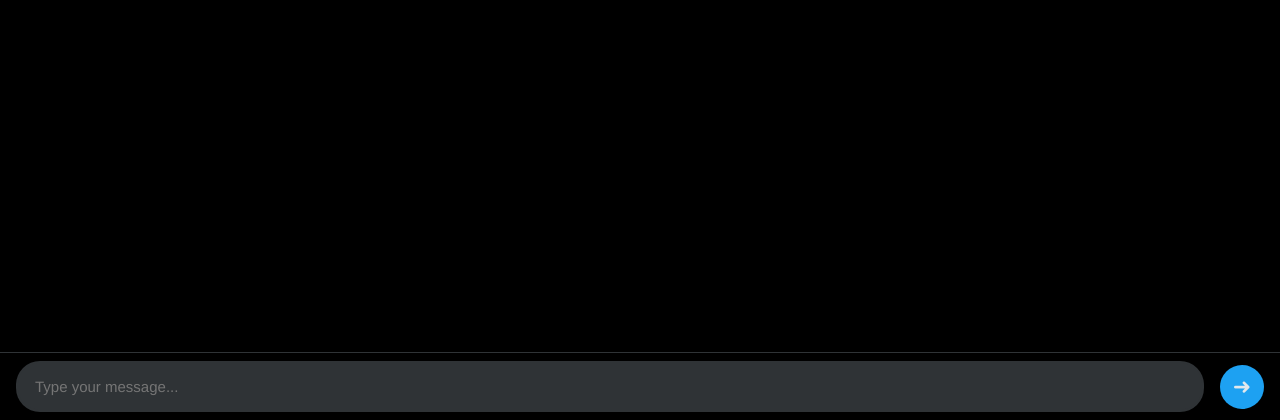
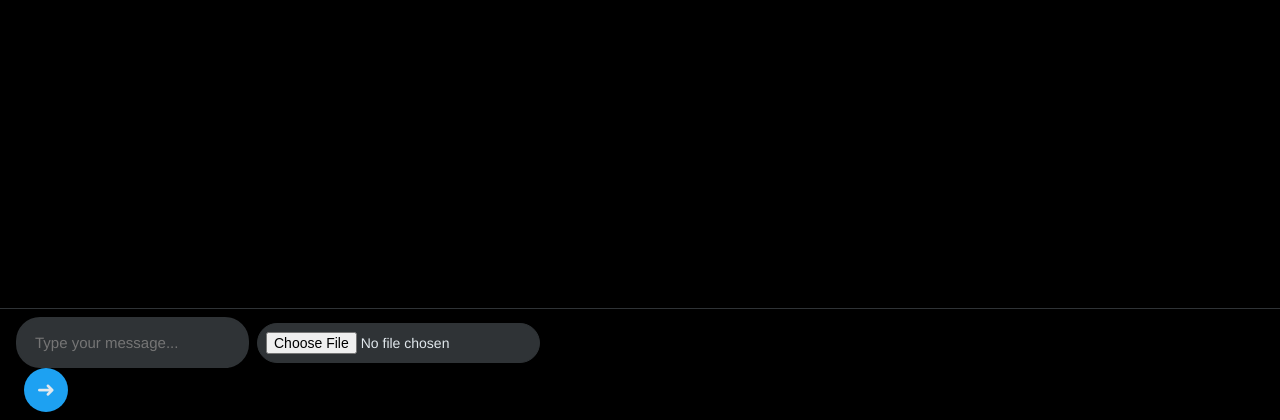
Before and after one commit to shahariarmahfuz/Custom, a Flask app: template templates/chat_combined.html in a window 1280 px wide. Shown: the part 380-800 px from the top of the page. Run offline with Flask 3, Linux system fonts and the light colour scheme; the template is opened without the code that fills it, so the values that code supplies are empty; some libraries are stand-ins or nearby versions; some web fonts are replaced.

Commit message:
Update chat_combined.html

```diff
--- a/templates/chat_combined.html
+++ b/templates/chat_combined.html
@@ -416,6 +416,26 @@
         .sidebar-button:hover {
             background-color: #333;
         }
+
+        .input-with-image {
+            display: flex;
+            align-items: center;
+            gap: 8px;
+        }
+
+        .input-with-image .input-container {
+            flex-grow: 1;
+        }
+
+        .input-with-image input[type="file"] {
+            background-color: var(--input-bg-color);
+            color: var(--text-color);
+            border: 1px solid var(--border-color);
+            border-radius: 20px;
+            padding: 8px;
+            font-size: 14px;
+            cursor: pointer;
+        }
     </style>
 </head>
 <body>
@@ -437,11 +457,16 @@
     {% endfor %}
 </div>
 <div class="input-area">
+    <form id="chat-form" enctype="multipart/form-data">
+        <div class="input-with-image">
             <div class="input-container">
-            <input type="hidden" id="chat_id" value="{{ chat_id }}">
-            <textarea id="user_input" placeholder="Type your message..." rows="1"></textarea>
+                <input type="hidden" name="chat_id" value="{{ chat_id }}">
+                <textarea id="user_input" name="user_input" placeholder="Type your message..." rows="1"></textarea>
             </div>
-        <button id="sendButton" class="send-icon-button" onclick="sendMessage()">➜</button>
+            <input type="file" id="image" name="image" accept="image/*">
+        </div>
+        <button id="sendButton" class="send-icon-button" type="button" onclick="sendMessage()">➜</button>
+    </form>
 </div>
 
     <div class="overlay" id="overlay"></div>
@@ -476,15 +501,8 @@
             // Send message on Enter (without Shift)
             textarea.addEventListener('keydown', function(e) {
                 if (e.key === 'Enter' && !e.shiftKey) {
-                    // Prevent default newline behavior, but don't send
                     e.preventDefault();
-                    // Instead, insert a newline character manually
-                    const start = this.selectionStart;
-                    const end = this.selectionEnd;
-                    this.value = this.value.substring(0, start) + "\n" + this.value.substring(end);
-                    this.selectionStart = this.selectionEnd = start + 1;
-                    this.style.height = 'auto';
-                    this.style.height = Math.min(this.scrollHeight, 120) + 'px';
+                    sendMessage();
                 }
             });
         });
@@ -547,21 +565,25 @@
         }
 
         function sendMessage() {
-            const userInput = document.getElementById('user_input');
+            const chatForm = document.getElementById('chat-form');
             const chatArea = document.getElementById('chat_area');
-            const chatId = document.getElementById('chat_id').value;
-            const message = userInput.value.trim();
+            const message = document.getElementById('user_input').value.trim();
+            const chatId = document.querySelector('input[name="chat_id"]').value;
+            const imageFile = document.getElementById('image').files[0];
 
-            if (!message) return;
+            if (!message && !imageFile) return;
 
-            // Display user message immediately
+            // Display user message immediately (if text is present)
+            if (message) {
                 const userMessageDiv = document.createElement('div');
                 userMessageDiv.className = 'user-message-container';
                 userMessageDiv.innerHTML = `<div class="user-message">${message}</div>`;
                 chatArea.appendChild(userMessageDiv);
+            }
 
-            userInput.value = '';
-            userInput.style.height = 'auto';
+            document.getElementById('user_input').value = '';
+            document.getElementById('user_input').style.height = 'auto';
+            document.getElementById('image').value = ''; // Clear the file input
 
             const loadingId = 'loading-' + Date.now();
             const loadingDiv = document.createElement('div');
@@ -571,24 +593,34 @@
             chatArea.appendChild(loadingDiv);
             chatArea.scrollTop = chatArea.scrollHeight;
 
+            const formData = new FormData(chatForm);
+            // Append text message if present, as FormData might not pick up empty textarea reliably
+            if (message) {
+                formData.set('user_input', message); // Use set to ensure only one value for user_input
+            }
+
             fetch('/chat', {
                 method: 'POST',
-                headers: {
-                    'Content-Type': 'application/x-www-form-urlencoded',
-                },
-                body: `user_input=${encodeURIComponent(message)}&chat_id=${encodeURIComponent(chatId)}`,
+                body: formData,
             })
             .then(response => response.json())
             .then(data => {
                 document.getElementById(loadingId).remove();
 
+                if (data.error) {
+                    const errorDiv = document.createElement('div');
+                    errorDiv.className = 'reply-message';
+                    errorDiv.style.color = '#ff4444';
+                    errorDiv.textContent = data.error;
+                    chatArea.appendChild(errorDiv);
+                } else {
                     const aiMessageDiv = document.createElement('div');
                     aiMessageDiv.className = 'reply-message';
                     aiMessageDiv.innerHTML = data.response;
                     chatArea.appendChild(aiMessageDiv);
-
+                    Prism.highlightAll();
+                }
                 chatArea.scrollTop = chatArea.scrollHeight;
-                Prism.highlightAll();
             })
             .catch(error => {
                 console.error('Error sending message:', error);
```
Lines whose indentation alone changed are shown as unchanged.
